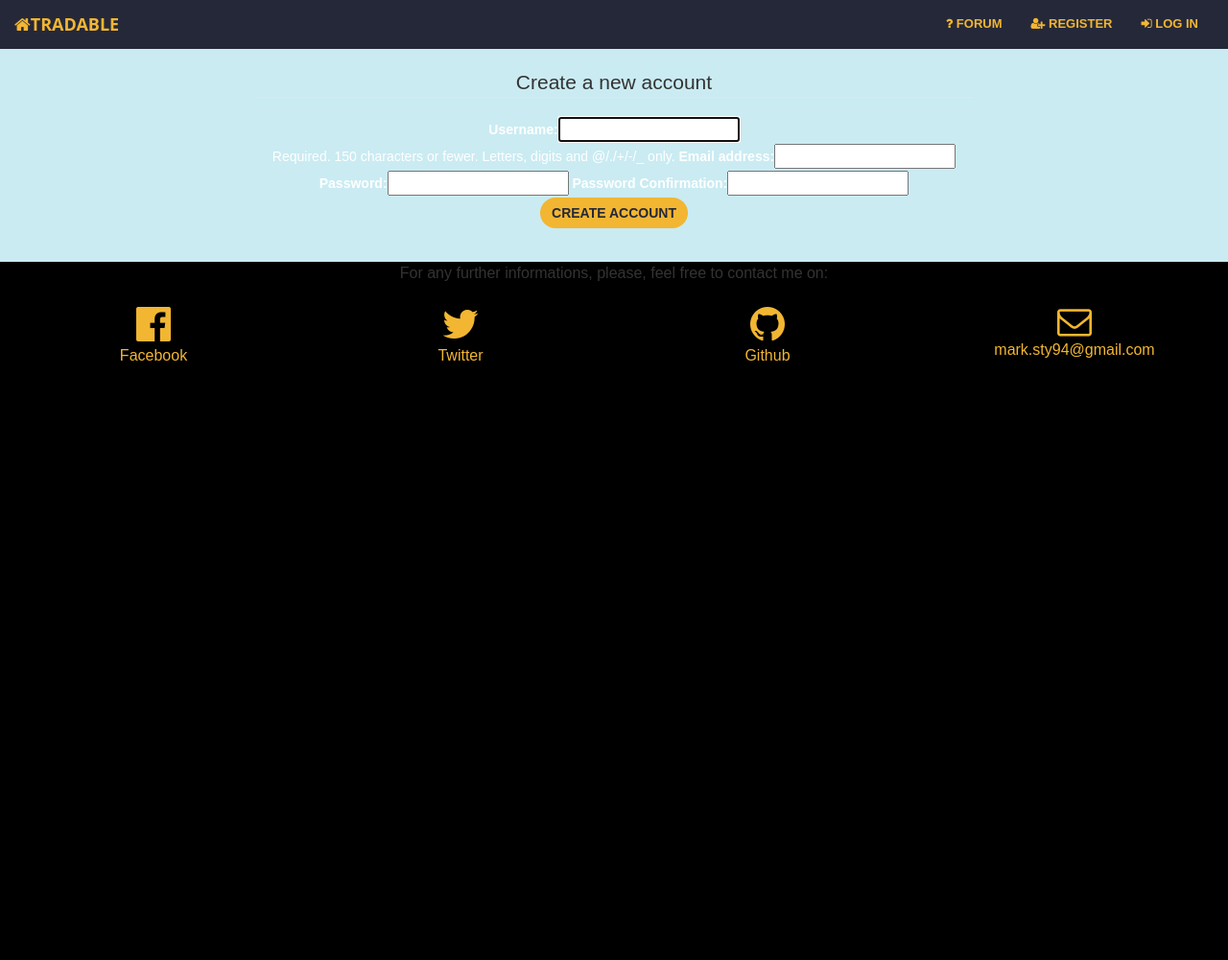
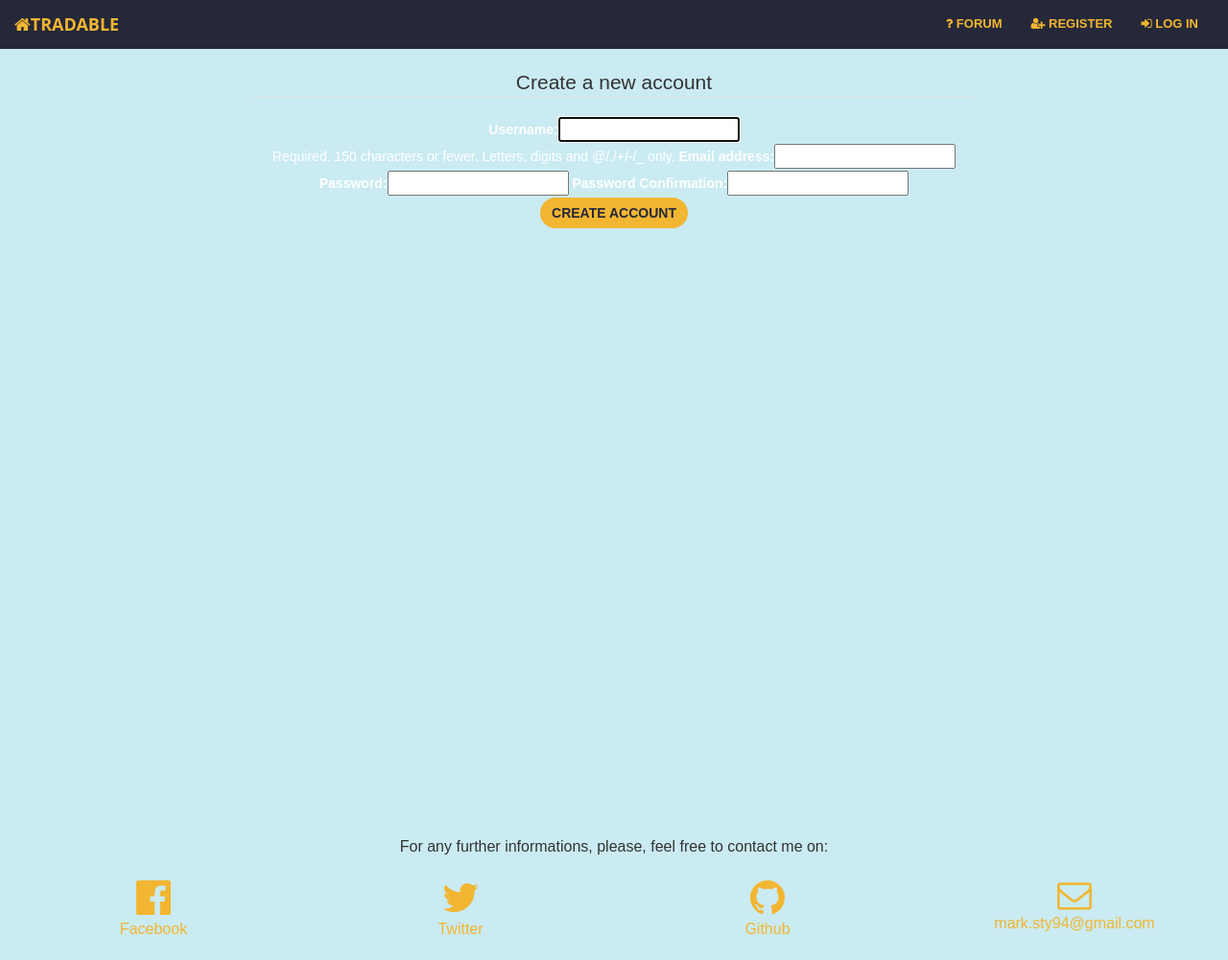
Before and after one commit to Code-Institute-Submissions/stream3_trade, a Django app: page /user/register/ in a window 1280 px wide. Shown: the whole page at 96% size. Before the commit the page ends 376 px from the top, so only its background shows below. Run offline with Django 3.2, Linux system fonts and the light colour scheme; some libraries are stand-ins or nearby versions; some web fonts are replaced.

Commit message:
'bugfix5'

```diff
--- a/home/static/css/main.css
+++ b/home/static/css/main.css
@@ -70,7 +70,7 @@
 }
 /*----------------INDEX-------------------*/
 #page-top{
-    background-color: black;
+    background-color: #caebf2;
 }
 .kylediv{
     background-color: #caebf2;
@@ -148,7 +148,7 @@
 
 #about, #threads, #products, #confirm, #myitems, #login{
     background-color: #CAEBF2;
-    overflow: auto;
+    height:100%;
 }
 #story{
     background-color: #CAEBF2;
@@ -328,6 +328,7 @@
     background-color: black;
     position: absolute;
     width:100%;
+    height: 200px;
 }
 /*----------shared---------------*/
 .custommarg{
```
